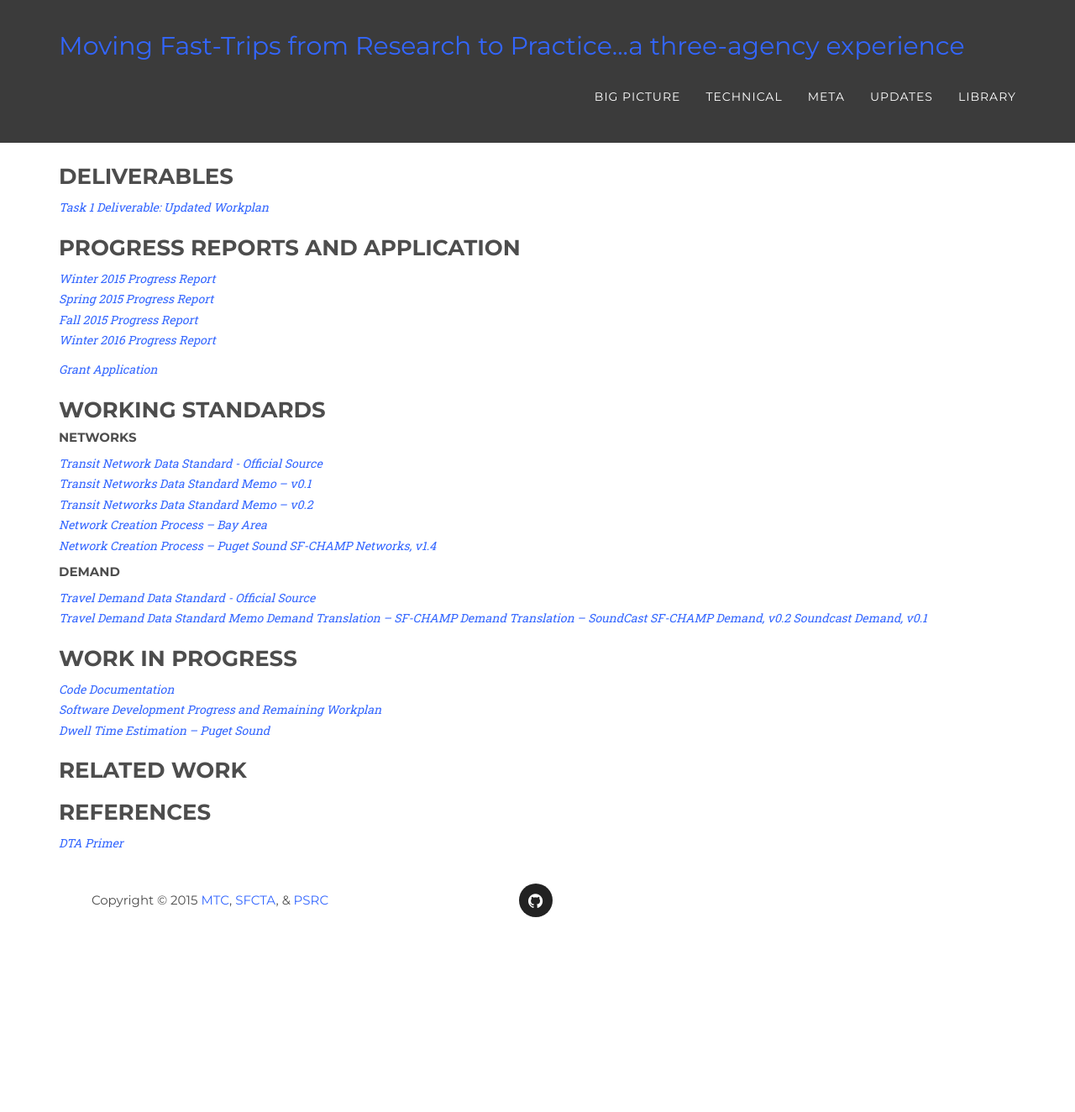
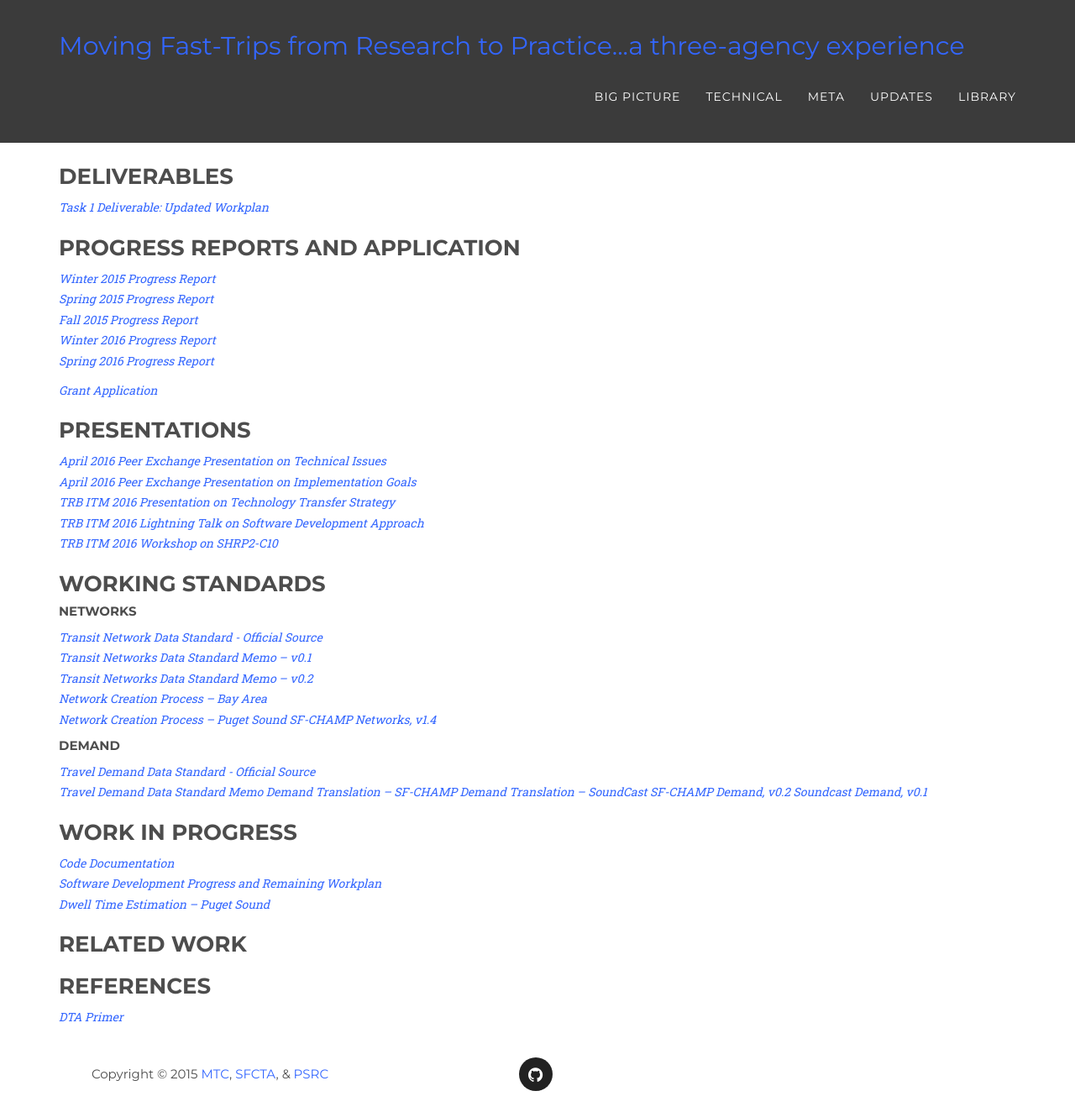
Before and after one commit to BayAreaMetro/fast-trips-project, a Jekyll site: the page built from library/index.md, in a window 1280 px wide and 1324 px high. Shown: the whole window at 84% size. Built offline with Jekyll 4.4.1, drawn with Linux system fonts in a browser that asks for light colours; some web fonts are replaced.

Commit message:
Add ITM presentations and QPR

```diff
--- a/library/index.md
+++ b/library/index.md
@@ -13,8 +13,17 @@ title: Library
 *[Spring 2015 Progress Report]({{ site.baseurl }}/library/2015-07-MTC-SHRP2-Quarterly-Progress-Report.pdf)*
 *[Fall 2015 Progress Report]({{ site.baseurl }}/library/2015-10-MTC-SHRP2-Quarterly-Progress-Report.pdf)*
 *[Winter 2016 Progress Report]({{ site.baseurl }}/library/2016-01-MTC-SHRP2-Quarterly-Progress-Report.pdf)*
+*[Spring 2016 Progress Report](https://mtcdrive.box.com/s/jrkvqwwl6huwzyot8bb5et2w71j9tf2z)*
 
 *[Grant Application]({{ site.baseurl }}/library/C10_MTC_Application.pdf)*
+
+### Presentations
+
+*[April 2016 Peer Exchange Presentation on Technical Issues](https://mtcdrive.box.com/s/lejnqa2wzfq5yxr6z8n7w5ktk7zkfr90)*
+*[April 2016 Peer Exchange Presentation on Implementation Goals](https://mtcdrive.box.com/s/kskesxi43suys28fi9e7q455t8vw1gpi)*
+*[TRB ITM 2016 Presentation on Technology Transfer Strategy](https://mtcdrive.box.com/s/qkjgms88bq5qw49m2xlcr27ow0plxdhg)*
+*[TRB ITM 2016 Lightning Talk on Software Development Approach](https://mtcdrive.box.com/s/3cbtq2ua5jg288keddvfr6w4jxnb8qyj)*
+*[TRB ITM 2016 Workshop on SHRP2-C10](https://mtcdrive.box.com/s/dzh7u7aln38hl4fq21cn23skaeh0o5g7)*
 
 ### Working Standards
 
```
